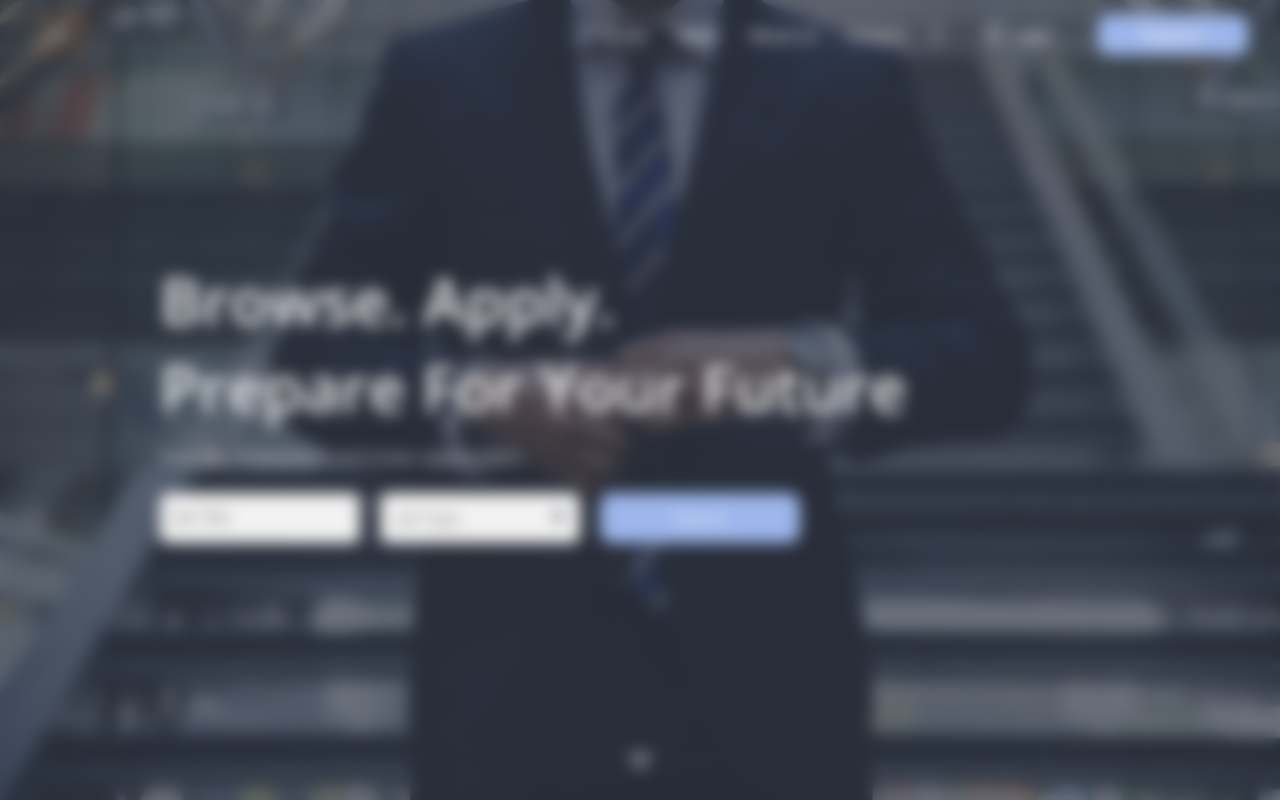
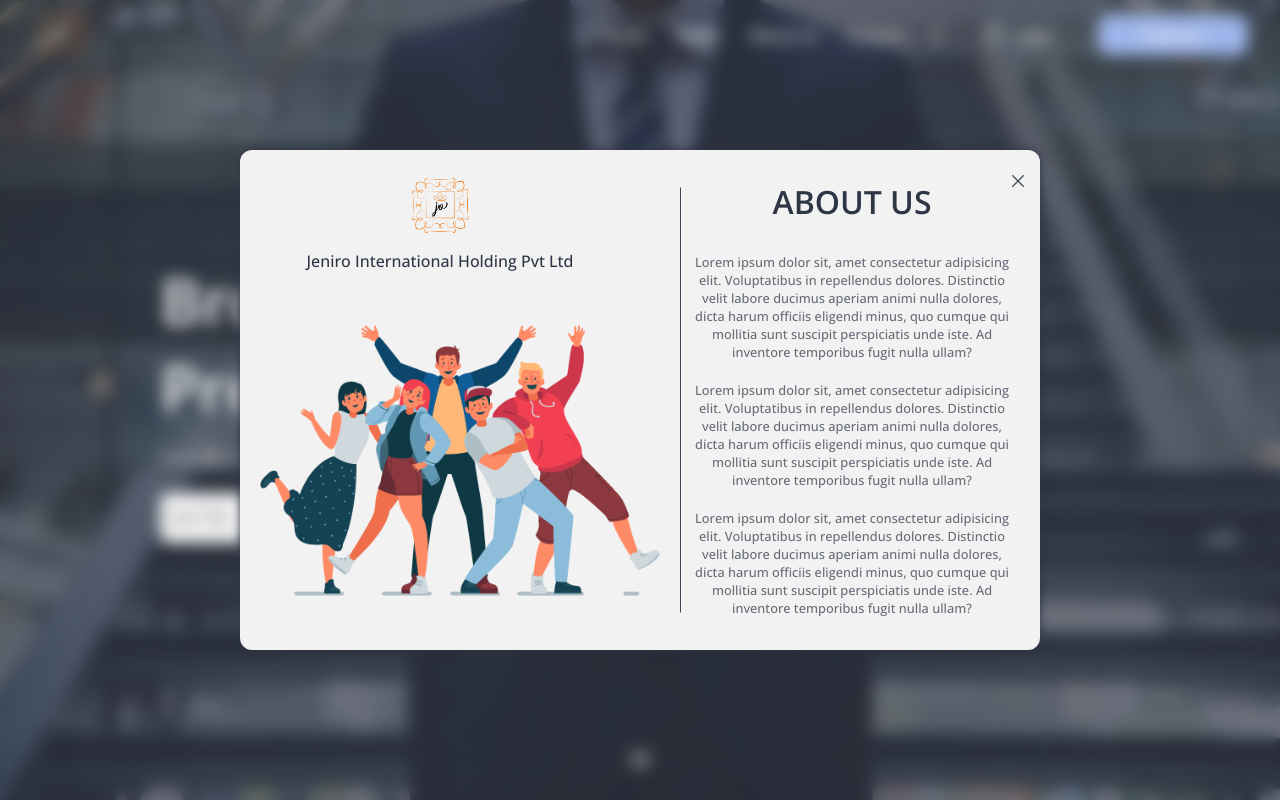
Before and after one commit to venuradesh/jeniro-international-holdings, a React (Create React App) app: page / in a window 1280 px wide. Both pictures are taken after a click on the element "About us". Built offline with nearby package versions, Linux system fonts and the light colour scheme.

Commit message:
frontend: about-us

```diff
--- a/src/Components/AboutUs.js
+++ b/src/Components/AboutUs.js
@@ -1,7 +1,196 @@
 import React from "react";
+import styled from "styled-components";
 
-function AboutUs() {
-  return <div>AboutUs</div>;
+//images
+import Cover from "../assets/about-us.png";
+import Logo from "../assets/logo-black.png";
+import Close from "../assets/close.png";
+
+function AboutUs({ aboutUsClick }) {
+  return (
+    <Container>
+      <div className="cover-container">
+        <div className="cover"></div>
+        <div className="brand-container">
+          <img src={Logo} alt="logo" className="logo-image" />
+          <div className="brand-name">Jeniro International Holding Pvt Ltd</div>
+        </div>
+      </div>
+      <div className="separator"></div>
+      <div className="content-container">
+        <div className="close-btn" onClick={() => aboutUsClick(false)}>
+          <img src={Close} alt="close-btn" className="close-btn-icon" />
+        </div>
+        <div className="title">About Us</div>
+        <div className="content">
+          <p>Lorem ipsum dolor sit, amet consectetur adipisicing elit. Voluptatibus in repellendus dolores. Distinctio velit labore ducimus aperiam animi nulla dolores, dicta harum officiis eligendi minus, quo cumque qui mollitia sunt suscipit perspiciatis unde iste. Ad inventore temporibus fugit nulla ullam?</p>
+          <p>Lorem ipsum dolor sit, amet consectetur adipisicing elit. Voluptatibus in repellendus dolores. Distinctio velit labore ducimus aperiam animi nulla dolores, dicta harum officiis eligendi minus, quo cumque qui mollitia sunt suscipit perspiciatis unde iste. Ad inventore temporibus fugit nulla ullam?</p>
+          <p>Lorem ipsum dolor sit, amet consectetur adipisicing elit. Voluptatibus in repellendus dolores. Distinctio velit labore ducimus aperiam animi nulla dolores, dicta harum officiis eligendi minus, quo cumque qui mollitia sunt suscipit perspiciatis unde iste. Ad inventore temporibus fugit nulla ullam?</p>
+        </div>
+      </div>
+    </Container>
+  );
 }
 
 export default AboutUs;
+
+const Container = styled.div`
+  width: 800px;
+  height: 500px;
+  background-color: var(--white);
+  display: flex;
+  border-radius: 12px;
+  box-shadow: 0 0 10px 0 var(--theme1);
+  overflow: hidden;
+  position: relative;
+
+  .cover-container {
+    width: 50%;
+    position: relative;
+    z-index: 0;
+    display: flex;
+    align-items: flex-start;
+    justify-content: center;
+    padding-top: 20px;
+
+    .cover {
+      margin: 20px;
+      padding-right: 30px;
+      width: 100%;
+      height: 100%;
+      background-image: url(${Cover});
+      background-size: contain;
+      object-fit: contain;
+      background-repeat: no-repeat;
+      background-position: center;
+      position: absolute;
+      top: 40px;
+      left: 0;
+      z-index: -2;
+    }
+
+    .brand-container {
+      z-index: 10;
+      display: flex;
+      flex-direction: column;
+      align-items: center;
+      justify-content: center;
+
+      .logo-image {
+        width: 70px;
+      }
+
+      .brand-name {
+        color: var(--theme1);
+        margin-top: 10px;
+      }
+    }
+  }
+
+  .separator {
+    width: 1px;
+    height: 85%;
+    position: absolute;
+    background-color: var(--theme1-alt);
+    left: 55%;
+    top: 50%;
+    transform: translateY(-50%);
+  }
+
+  .content-container {
+    width: 48%;
+    height: 100%;
+    padding: 20px;
+    padding-top: 30px;
+    position: relative;
+    left: 20px;
+
+    .close-btn {
+      position: absolute;
+      right: 20px;
+      top: 20px;
+      cursor: pointer;
+
+      .close-btn-icon {
+        width: 12px;
+        transition: all 0.3s ease;
+      }
+
+      &:hover {
+        .close-btn-icon {
+          transform: scale(1.04);
+        }
+      }
+    }
+
+    .title {
+      font-size: var(--heading);
+      font-family: var(--font-family1);
+      font-weight: var(--font-w-700);
+      color: var(--theme1);
+      text-transform: uppercase;
+      text-align: center;
+    }
+
+    .content {
+      width: 100%;
+      height: 90%;
+      padding: 30px 10px;
+      overflow-y: auto;
+
+      p {
+        font-size: var(--small);
+        text-align: center;
+        margin-bottom: 20px;
+        color: var(--theme1);
+        font-weight: var(--font-w-400);
+        opacity: 0.7;
+      }
+
+      &::-webkit-scrollbar {
+        width: 5px;
+      }
+
+      &::-webkit-scrollbar-thumb {
+        background-color: var(--theme1-alt);
+      }
+    }
+  }
+
+  @media only screen and (max-width: 860px) {
+    width: 700px;
+    height: 450px;
+  }
+
+  @media only screen and (max-width: 768px) {
+    width: 80%;
+    height: 50%;
+  }
+
+  @media only screen and (max-width: 680px) {
+    width: 50%;
+    padding: 0;
+
+    .cover-container {
+      display: none;
+    }
+
+    .separator {
+      display: none;
+    }
+
+    .content-container {
+      flex: 1;
+      left: 0;
+    }
+  }
+
+  @media only screen and (max-width: 520px) {
+    width: 80%;
+    height: 60%;
+
+    .content-container {
+      padding-top: 20px;
+    }
+  }
+`;
--- a/src/Screens/LandingPage.js
+++ b/src/Screens/LandingPage.js
@@ -1,11 +1,11 @@
-import React, { useEffect, useState } from "react";
+import React, { useState } from "react";
 import styled from "styled-components";
 
 //images
 import Wallpaper from "../assets/wallpaper1.jpg";
 import DownArraw from "../assets/down-arrow.png";
 import Header from "../Components/Header";
-import AboutUs from "../Components/Login";
+import AboutUs from "../Components/AboutUs";
 import Contact from "../Components/Contact";
 import Login from "../Components/Login";
 
@@ -14,10 +14,6 @@ function LandingPage() {
   const [loginClicked, setLoginClicked] = useState(false);
   const [aboutUsClicked, setAboutUsClicked] = useState(false);
   const [contactClicked, setContactClicked] = useState(false);
-
-  useEffect(() => {
-    console.log(aboutUsClicked, contactClicked);
-  });
 
   return (
     <Container>
@@ -30,7 +26,7 @@ function LandingPage() {
               setContactClicked(false);
             }}
           ></div>
-          {loginClicked ? <Login loginClick={setLoginClicked} /> : contactClicked ? <Contact /> : <></>}
+          {loginClicked ? <Login loginClick={setLoginClicked} /> : contactClicked ? <Contact /> : aboutUsClicked ? <AboutUs aboutUsClick={setAboutUsClicked} /> : <></>}
         </div>
       ) : (
         <></>
```
Also changed, not shown: src/assets/about-us.png (added), src/assets/logo-black.png (added).
